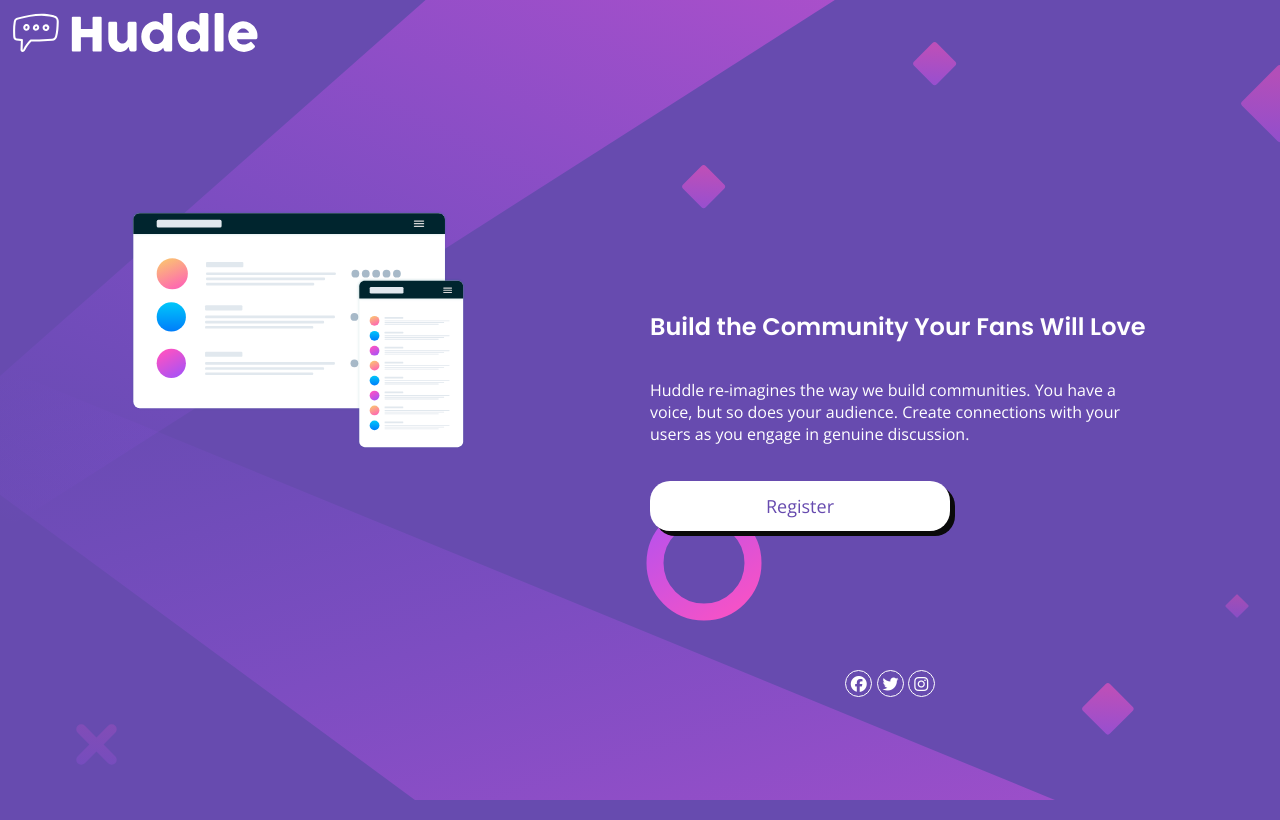
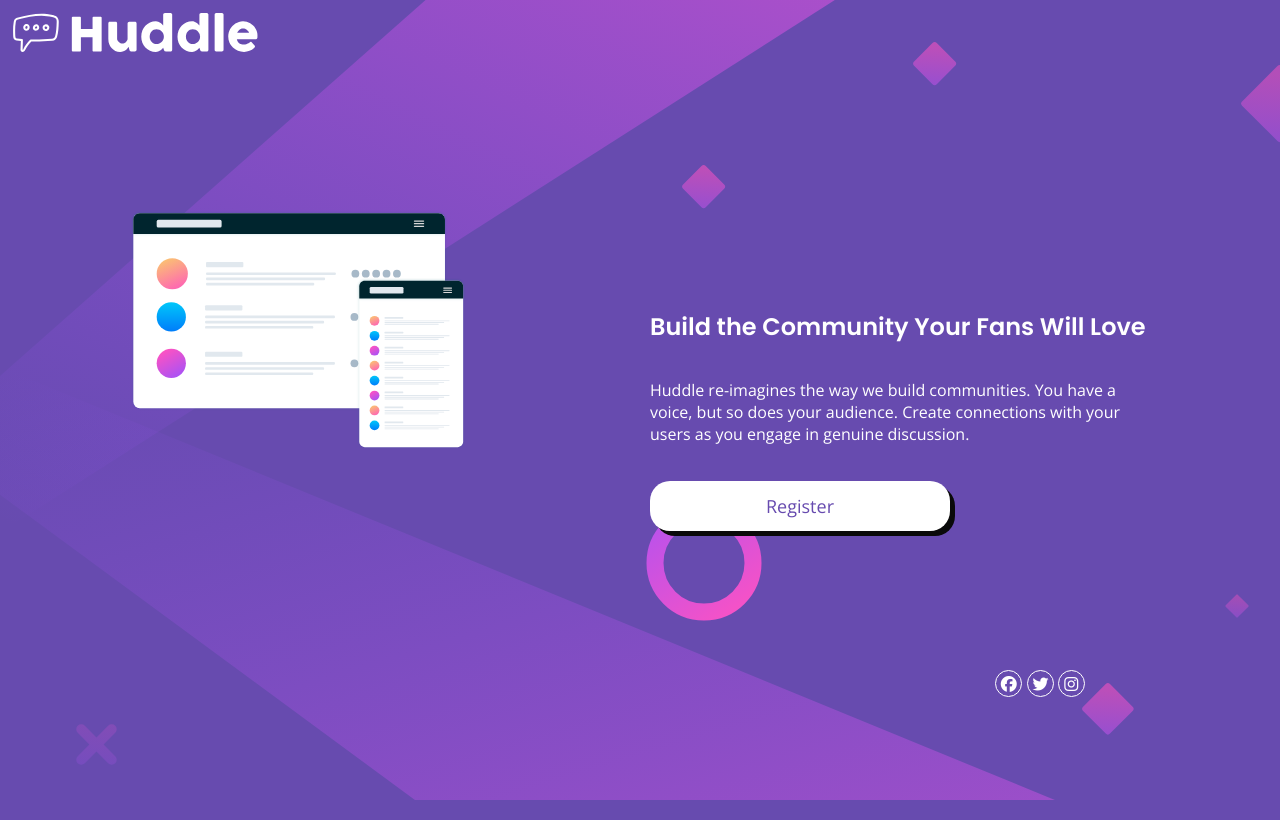
Before and after one commit to hannyfish/hanny_huddlepage, a plain HTML site: page index.html in a window 1280 px wide. Drawn offline with nearby package versions, Linux system fonts and the light colour scheme.

Commit message:
Update style.css

```diff
--- a/style.css
+++ b/style.css
@@ -58,5 +58,5 @@ main {
 
   .huddle-img {width: 100%;}
 
-  .huddle-social {position: relative; left: 70%; top: 10%; width: 10%;}
+  .huddle-social {position: relative; left: 85%; top: 10%; width: 10%;}
 }
```
